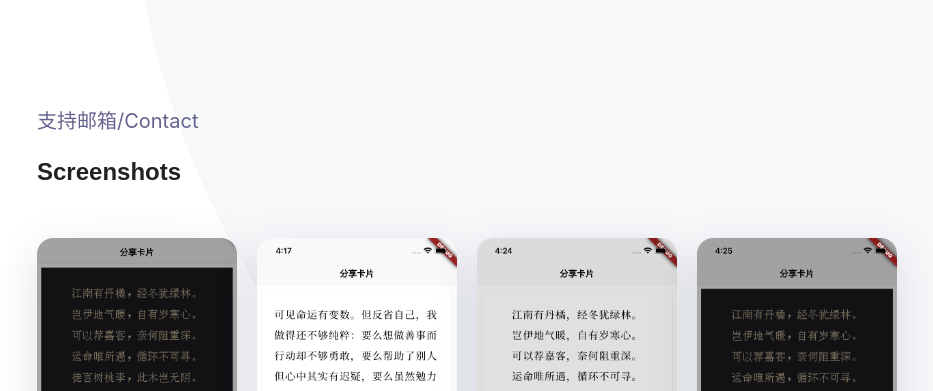
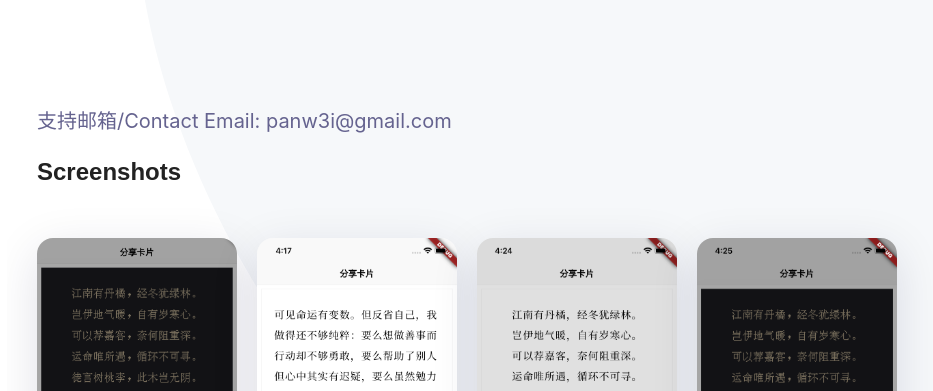
Before and after one commit to panw3i/banyu, a plain HTML site: page index.html in a window 1280 px wide. Shown: the part 409-800 px from the top of the page, without its empty margins (123-1056 px from the left). Drawn offline with Linux system fonts and the light colour scheme.

Commit message:
support header mail

```diff
--- a/index.html
+++ b/index.html
@@ -45,7 +45,7 @@
 <div class="app__support container">
 	<a href="mailto:panw3i@gmail.com/?subject=半语">
 <!--	contact method	-->
-		支持邮箱/Contact
+		支持邮箱/Contact Email: panw3i@gmail.com
 	</a>
 </div>
 
```
